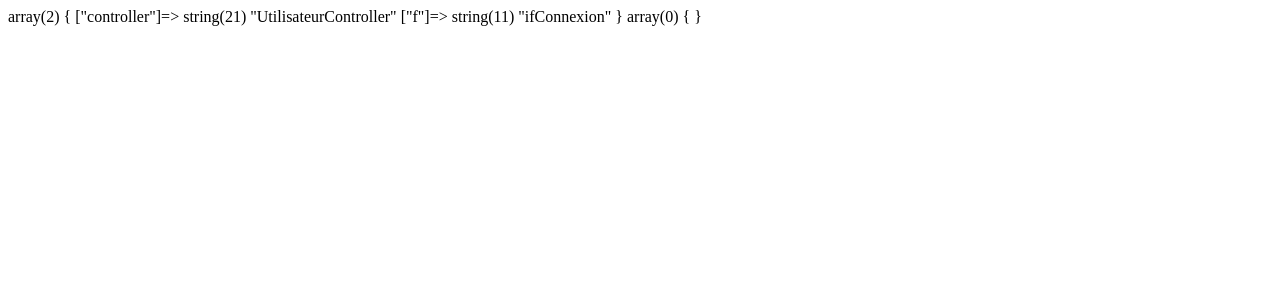
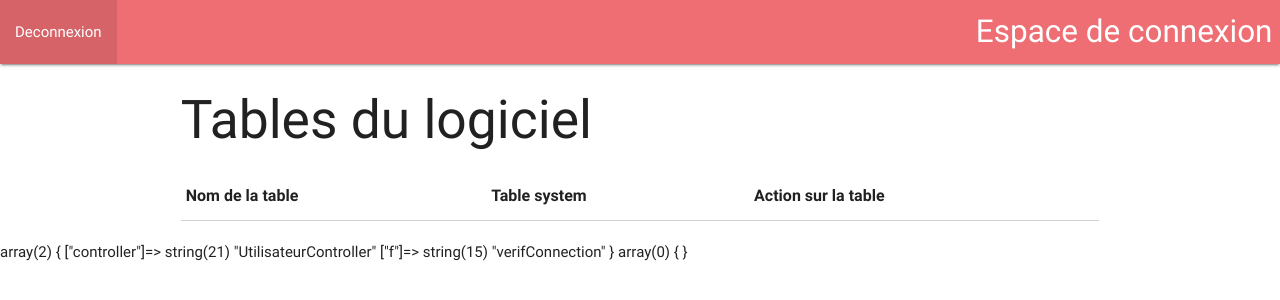
Before and after one commit to Yanshiro/ProjetSI, a PHP site: page / in a window 1280 px wide. Shown: the top 300 px of the page. Run offline with PHP 8.4, Linux system fonts and the light colour scheme; the visitor is signed in with stand-in values (Sample User, id 1); data that the repository does not hold is empty; some libraries are stand-ins or nearby versions.

Commit message:
Connexion d'utilisateur

```diff
--- a/C/UtilisateurController.php
+++ b/C/UtilisateurController.php
@@ -6,7 +6,7 @@ class UtilisateurController
 {
     public function verifConnection()
     {
-        if (ifConnexion()) {
+        if ($this->ifConnexion()) {
             require "V/index.php";
         }
     }
--- a/V/connexion.php
+++ b/V/connexion.php
@@ -3,7 +3,7 @@
 <div class="container">
     <div class="row">
         <form method="post">
-            <input type="text" class="hide" name="controller" value="Utilisateur">
+            <input type="text" class="hide" name="controller" value="UtilisateurController">
             <input type="text" class="hide" name="f" value="connexion">
             <input type="text" placeholder="login" name="login">
             <input type="password" placeholder="mdp" name="mdp">
--- a/V/index.php
+++ b/V/index.php
@@ -27,9 +27,10 @@ include 'V/lib/navConnect.php';
                         <?= $table->tableSysteme == 1 ? 'oui' : 'non' ?>
                     </td>
                     <td>
-                        <a href="index.php?controller=table&f=afficheStructure&table=<?= $table->table ?>" class="btn green">voir
+                        <a href="index.php?controller=tableController&f=afficheStructure&table=<?= $table->table ?>"
+                            class="btn green">voir
                             la structure</a>
-                        <a href="index.php?controller=table&f=addData&table=<?= $table->table ?>" class="btn blue">ajouter
+                        <a href="index.php?controller=tableController&f=addData&table=<?= $table->table ?>" class="btn blue">ajouter
                             données</a>
                     </td>
                 </tr>
--- a/V/lib/navConnect.php
+++ b/V/lib/navConnect.php
@@ -5,12 +5,12 @@
         <ul id="nav-mobile" class="left hide-on-med-and-down">
             <?php
             foreach ($_SESSION["tables"] as $table) { ?>
-            <li><a href="#">
+            <li><a href="">
                     <?= ucfirst($table->table) ?></a></li>
             <?php
 
         } ?>
-            <li><a href="index.php?controller=Utilisateur&f=deconnexion">Deconnexion</a></li>
+            <li><a href="index.php?controller=UtilisateurController&f=deconnexion">Deconnexion</a></li>
         </ul>
     </div>
 </nav>
--- a/index.php
+++ b/index.php
@@ -5,7 +5,7 @@ include "lib/Database.php";
 
 if (!isset($_POST["controller"]) && empty($_POST['controller']) && !isset($_GET["controller"]) && empty($_GET["controller"])) {
 	$_POST['controller'] = "UtilisateurController";
-	$_POST['f'] = "ifConnexion";
+	$_POST['f'] = "verifConnection";
 }
 
 if (isset($_POST["controller"]) && !empty($_POST['controller'])) {
```
Also changed, not shown: C/TableController.php (+9 -2 lines).
